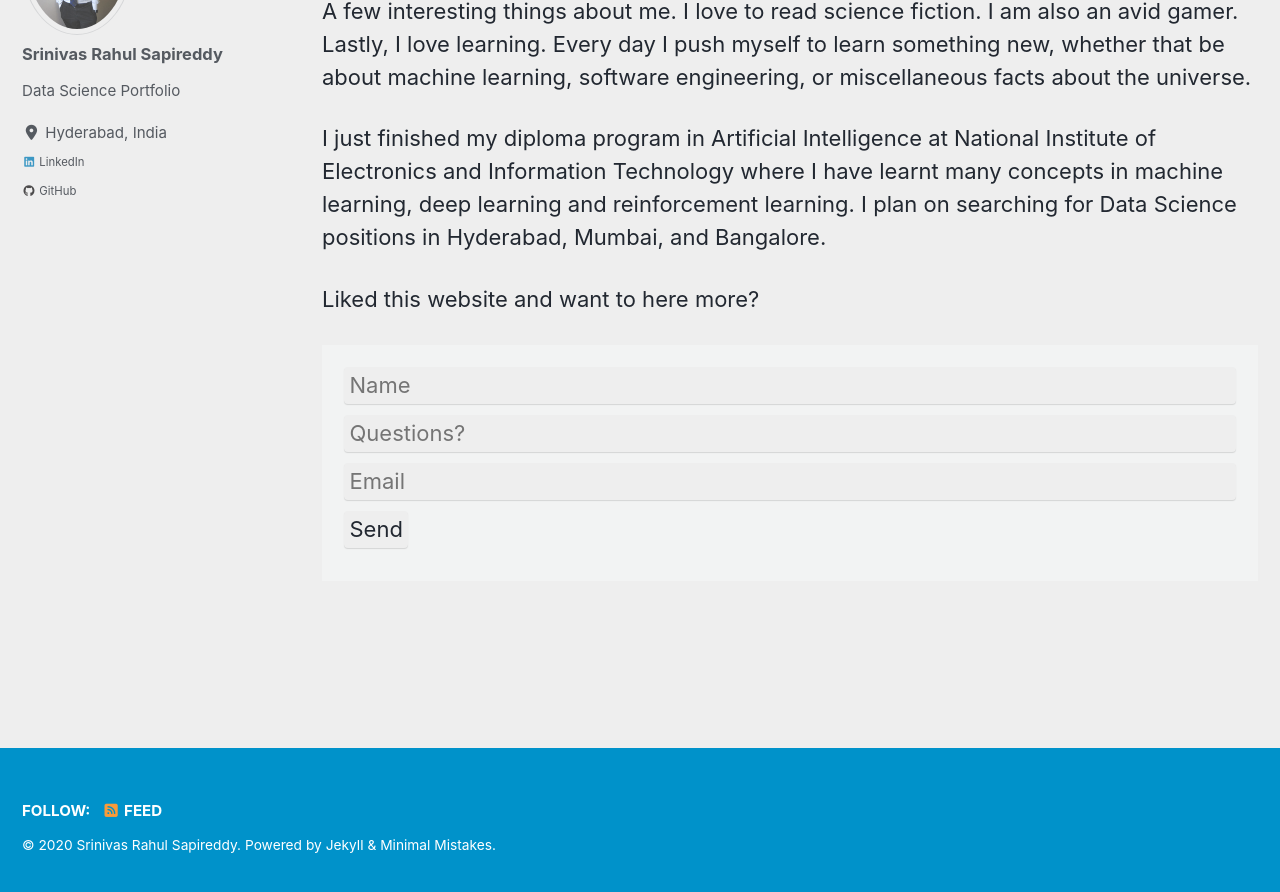
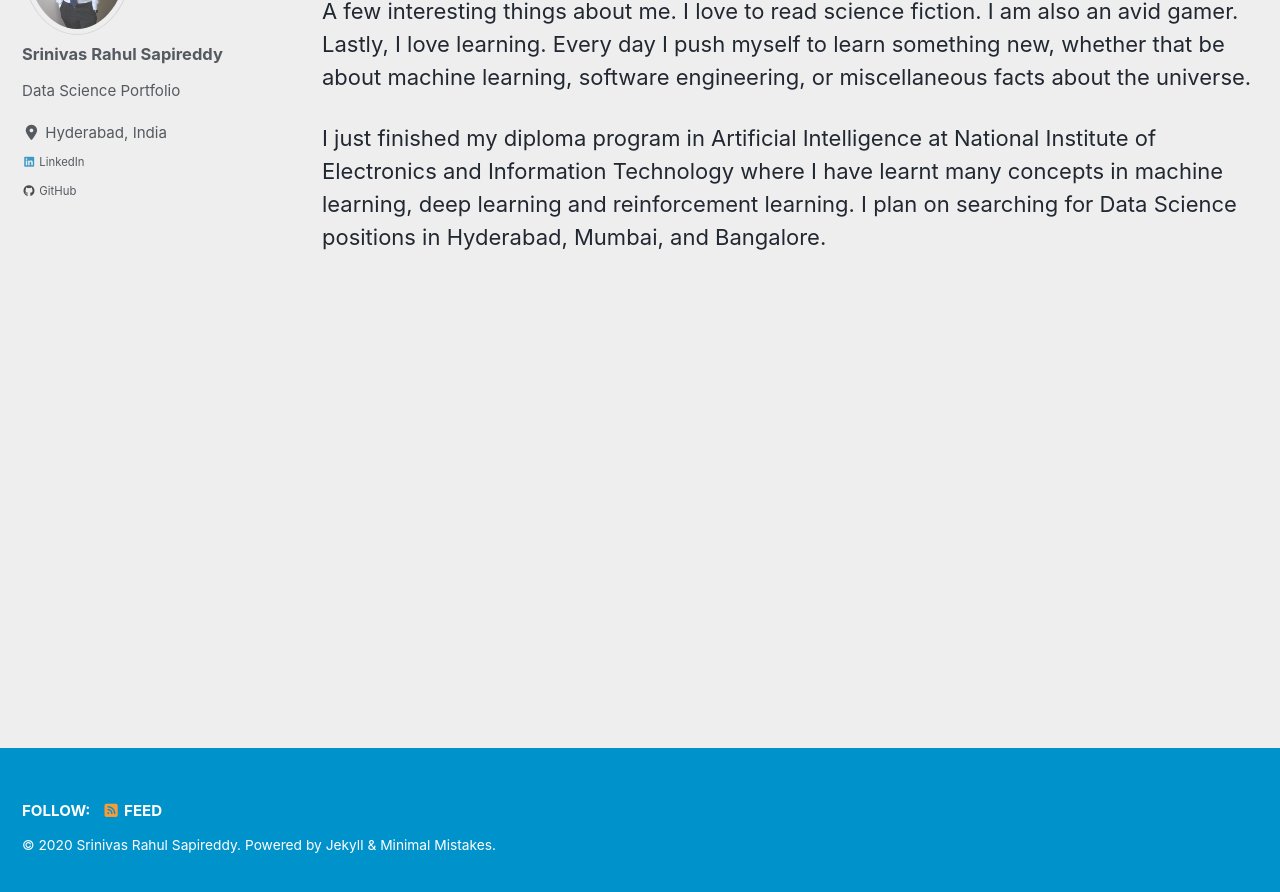
Before and after one commit to srsapireddy/srsapireddy.github.io, a Jekyll site: the page built from _pages/about.md, in a window 1280 px wide and 900 px high, scrolled down 736 px. Shown: the top 892 px of the window. Built offline with Jekyll 4.4.1, drawn with Linux system fonts in a browser that asks for light colours; cached includes are drawn as plain includes; nearby versions of some CDN libraries.

Commit message:
new gith

```diff
--- a/_pages/about.md
+++ b/_pages/about.md
@@ -11,12 +11,3 @@ A few interesting things about me. I love to read science fiction. I am also an
 <br>
 
 I just finished my diploma program in Artificial Intelligence at National Institute of Electronics and Information Technology where I have learnt many concepts in machine learning, deep learning and reinforcement learning. I plan on searching for Data Science positions in Hyderabad, Mumbai, and Bangalore.
-
-Liked this website and want to here more?
-<form action="https://formspree.io/sapireddyrahul@gmail.com"
-      method="POST">
-    <input type="text" placeholder="Name" name="name">
-    <input type="text" placeholder="Questions?" questions="questions">
-    <input type="email" placeholder="Email" name="_replyto" required>
-    <input type="submit" value="Send">
-</form>
```
Also changed, not shown: index.html (+8 -0 lines).
